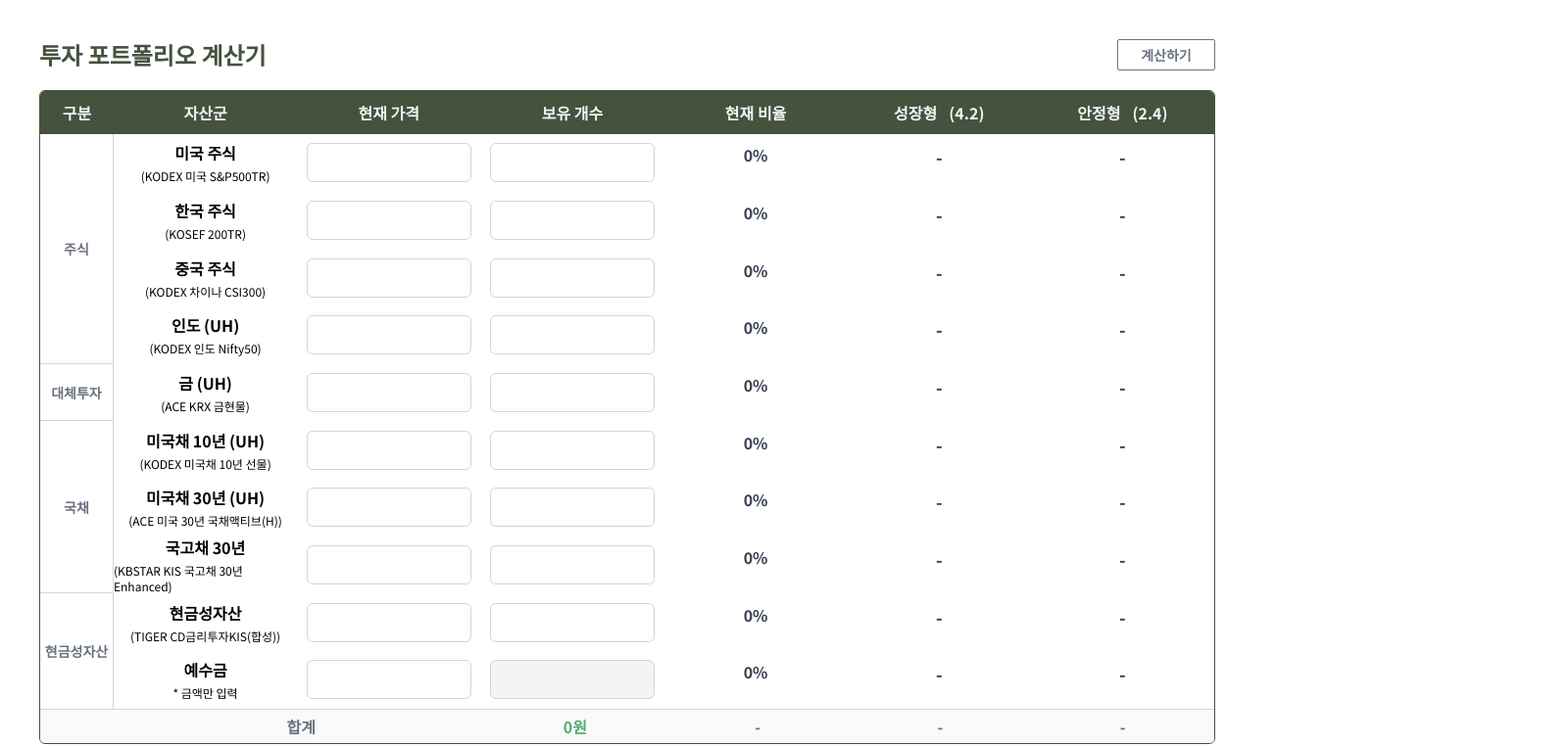
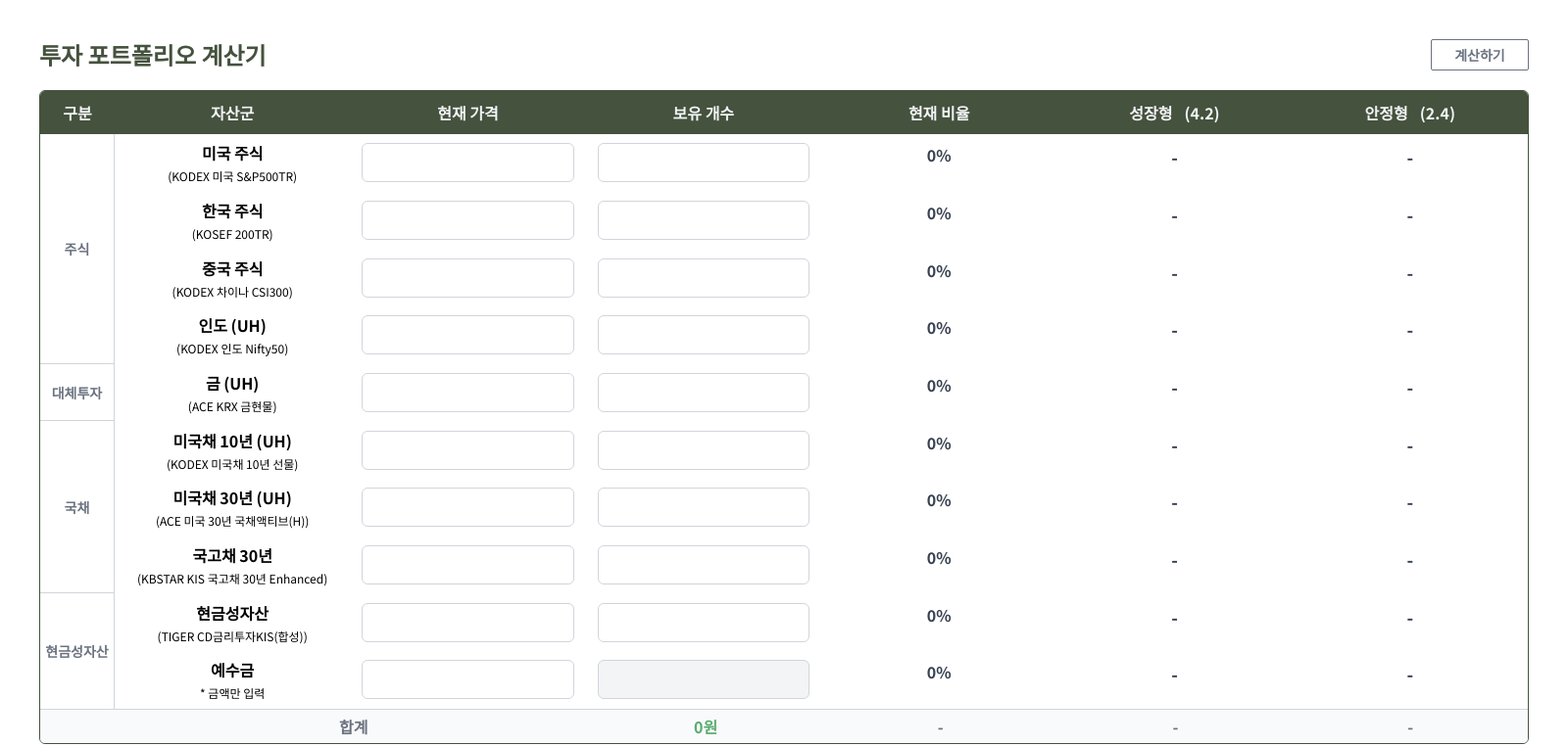
Before and after one commit to sqsung/investment-ratio-calculator, a Next.js app: page / in a window 1280 px wide. Shown: the top 762 px of the page at 98% size, 1600 px wide, since content can reach past the window. Built offline with nearby package versions, Linux system fonts and the light colour scheme.

Commit message:
Style: page min-width

```diff
--- a/src/app/page.tsx
+++ b/src/app/page.tsx
@@ -13,7 +13,7 @@ export default function Home() {
   } = useHome();
 
   return (
-    <div className="h-screen p-10 flex flex-col gap-5">
+    <div className="h-screen min-w-[1600px] p-10 flex flex-col gap-5">
       <div className="flex justify-between">
         <h1 className="font-bold text-primary text-2xl">투자 포트폴리오 계산기</h1>
         <Button text="계산하기" onClick={onCalculate} />
```
